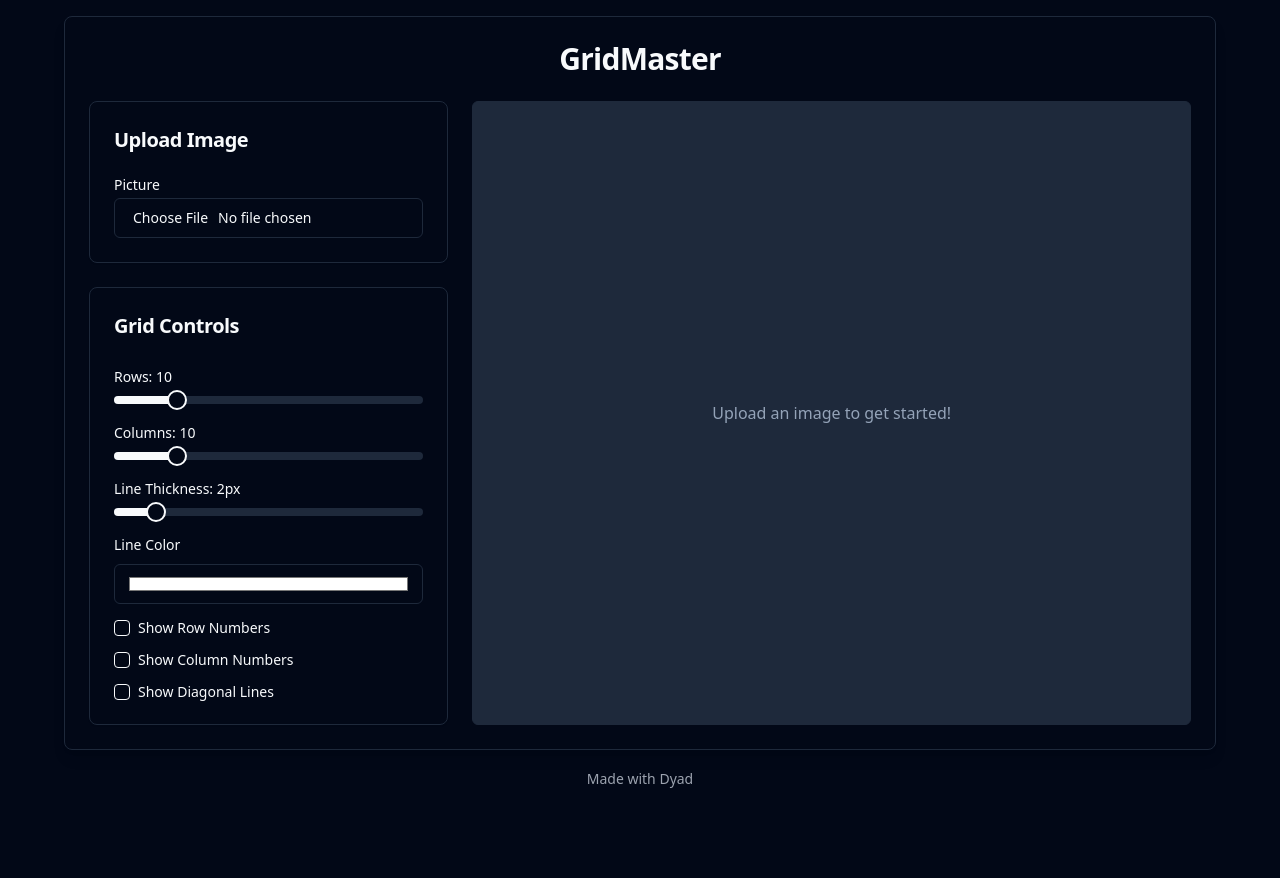
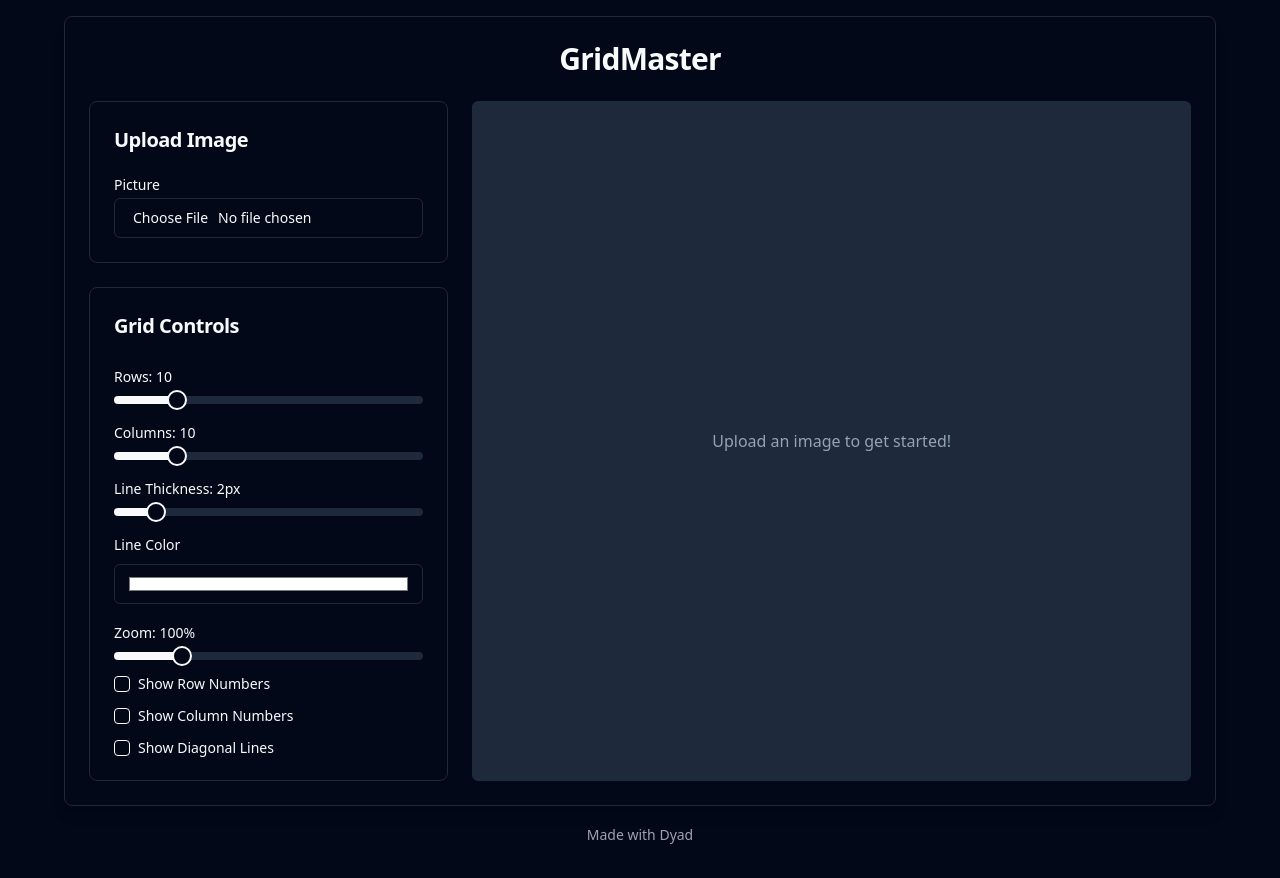
Before and after one commit to raknight90/GridMaster, a React (Vite) app: page / in a window 1280 px wide. Before the commit the page ends 822 px from the top, so only its background shows below. Built offline with nearby package versions, Linux system fonts and the light colour scheme.

Commit message:
[dyad] Added a zoom feature to the GridMaster application. - wrote 3 file(s)

```diff
--- a/src/components/GridMaster/GridCanvas.tsx
+++ b/src/components/GridMaster/GridCanvas.tsx
@@ -14,6 +14,7 @@ interface GridCanvasProps {
   showDiagonalLines: boolean;
   gridPosition: { x: number; y: number };
   setGridPosition: (pos: { x: number; y: number }) => void;
+  zoomLevel: number; // New prop for zoom level
 }
 
 export const GridCanvas = ({
@@ -27,19 +28,24 @@ export const GridCanvas = ({
   showDiagonalLines,
   gridPosition,
   setGridPosition,
+  zoomLevel,
 }: GridCanvasProps) => {
   const containerRef = useRef<HTMLDivElement>(null);
   const [isDragging, setIsDragging] = useState(false);
   const [dragStartOffset, setDragStartOffset] = useState({ x: 0, y: 0 });
-  const [imageDimensions, setImageDimensions] = useState({ width: 0, height: 0 });
+  const [originalImageDimensions, setOriginalImageDimensions] = useState({ width: 0, height: 0 });
 
   useEffect(() => {
     const img = new Image();
     img.src = imageSrc;
     img.onload = () => {
-      setImageDimensions({ width: img.width, height: img.height });
+      setOriginalImageDimensions({ width: img.width, height: img.height });
     };
   }, [imageSrc]);
+
+  const zoomFactor = zoomLevel / 100;
+  const currentImageWidth = originalImageDimensions.width * zoomFactor;
+  const currentImageHeight = originalImageDimensions.height * zoomFactor;
 
   const handleMouseDown = (e: React.MouseEvent) => {
     setIsDragging(true);
@@ -61,8 +67,8 @@ export const GridCanvas = ({
     setIsDragging(false);
   };
 
-  const cellWidth = imageDimensions.width / cols;
-  const cellHeight = imageDimensions.height / rows;
+  const cellWidth = currentImageWidth / cols;
+  const cellHeight = currentImageHeight / rows;
 
   return (
     <div
@@ -78,11 +84,11 @@ export const GridCanvas = ({
         style={{
           left: gridPosition.x,
           top: gridPosition.y,
-          width: imageDimensions.width,
-          height: imageDimensions.height,
+          width: currentImageWidth,
+          height: currentImageHeight,
         }}
       >
-        <img src={imageSrc} alt="Uploaded" className="max-w-none max-h-none" style={{ width: imageDimensions.width, height: imageDimensions.height }} />
+        <img src={imageSrc} alt="Uploaded" className="max-w-none max-h-none" style={{ width: currentImageWidth, height: currentImageHeight }} />
 
         {/* Grid Lines */}
         <div className="absolute inset-0 pointer-events-none">
--- a/src/components/GridMaster/GridControls.tsx
+++ b/src/components/GridMaster/GridControls.tsx
@@ -22,6 +22,8 @@ interface GridControlsProps {
   setShowColNumbers: (show: boolean) => void;
   showDiagonalLines: boolean;
   setShowDiagonalLines: (show: boolean) => void;
+  zoomLevel: number; // New prop for zoom level
+  setZoomLevel: (zoom: number) => void; // New prop for setting zoom level
 }
 
 export const GridControls = ({
@@ -39,6 +41,8 @@ export const GridControls = ({
   setShowColNumbers,
   showDiagonalLines,
   setShowDiagonalLines,
+  zoomLevel,
+  setZoomLevel,
 }: GridControlsProps) => {
   return (
     <Card className="bg-card text-card-foreground">
@@ -89,6 +93,17 @@ export const GridControls = ({
             className="h-10 w-full"
           />
         </div>
+        <div className="space-y-2">
+          <Label htmlFor="zoom-slider">Zoom: {zoomLevel}%</Label>
+          <Slider
+            id="zoom-slider"
+            min={50}
+            max={300}
+            step={10}
+            value={[zoomLevel]}
+            onValueChange={(val) => setZoomLevel(val[0])}
+          />
+        </div>
         <div className="flex items-center space-x-2">
           <Checkbox
             id="show-row-numbers"
--- a/src/components/GridMaster/GridMasterApp.tsx
+++ b/src/components/GridMaster/GridMasterApp.tsx
@@ -17,6 +17,7 @@ export const GridMasterApp = () => {
   const [showColNumbers, setShowColNumbers] = useState(false);
   const [showDiagonalLines, setShowDiagonalLines] = useState(false);
   const [gridPosition, setGridPosition] = useState({ x: 0, y: 0 });
+  const [zoomLevel, setZoomLevel] = useState(100); // New state for zoom level (100% by default)
 
   return (
     <div className="min-h-screen bg-background text-foreground flex flex-col items-center p-4">
@@ -42,6 +43,8 @@ export const GridMasterApp = () => {
               setShowColNumbers={setShowColNumbers}
               showDiagonalLines={showDiagonalLines}
               setShowDiagonalLines={setShowDiagonalLines}
+              zoomLevel={zoomLevel} // Pass zoomLevel
+              setZoomLevel={setZoomLevel} // Pass setZoomLevel
             />
           </div>
           <div className="lg:w-2/3 relative min-h-[400px] border border-border rounded-md overflow-hidden flex items-center justify-center bg-muted">
@@ -57,6 +60,7 @@ export const GridMasterApp = () => {
                 showDiagonalLines={showDiagonalLines}
                 gridPosition={gridPosition}
                 setGridPosition={setGridPosition}
+                zoomLevel={zoomLevel} // Pass zoomLevel
               />
             ) : (
               <p className="text-muted-foreground">Upload an image to get started!</p>
```
